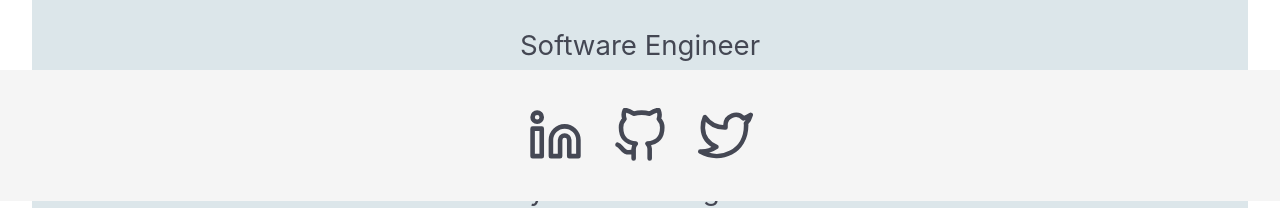
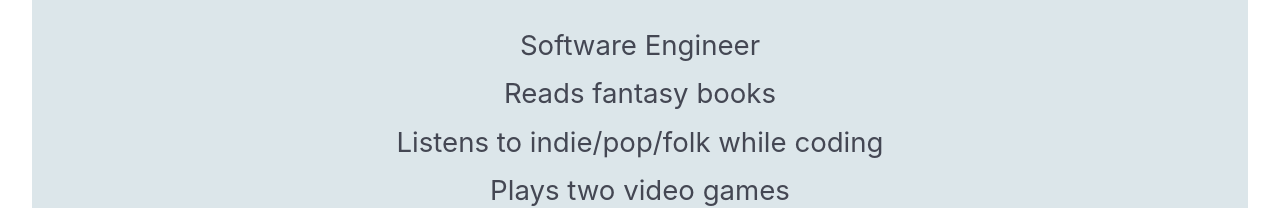
Before and after one commit to andrew-oyanguren/typescript-portfolio, a React (Vite) app: page / in a window 1280 px wide. Shown: the part 599-807 px from the top of the page. Built offline with nearby package versions, Linux system fonts and the light colour scheme.

Commit message:
Removed position sticky from footer on large devices

```diff
--- a/src/components/Footer/Footer.module.css
+++ b/src/components/Footer/Footer.module.css
@@ -36,8 +36,7 @@
 @media (min-width: 768px) {
   .Footer {
     padding: var(--spacing-medium) 0;
-    position: sticky;
-    bottom: 0;
+    margin: 0;
   }
 
   .socialsList li img {
```
